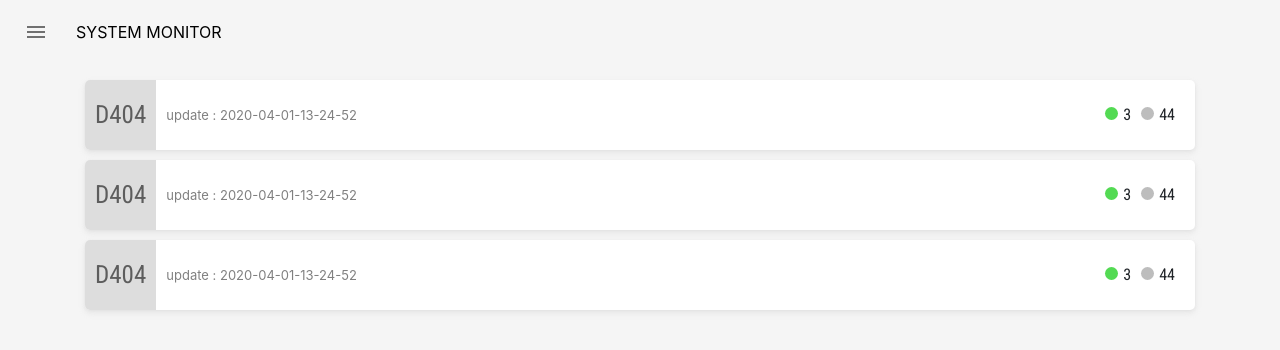
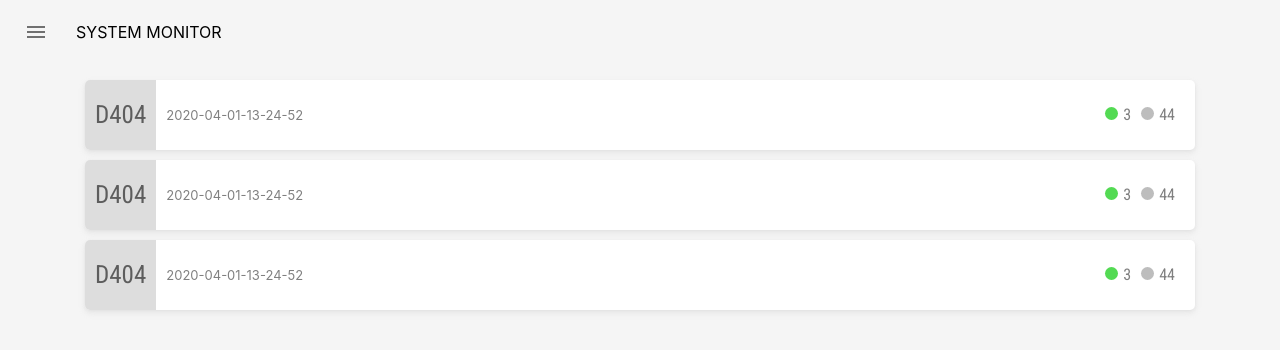
Before and after one commit to winterlood/SystemMonitorWeb, a React (Create React App) app in the folder system-monitor/: page /class in a window 1280 px wide. Shown: the top 350 px of the page. Built offline with nearby package versions, Linux system fonts and the light colour scheme; what apollo-link-rest would draw is missing.

Commit message:
style fix & routing

```diff
--- a/system-monitor/src/item/ClassItem/ClassItem.js
+++ b/system-monitor/src/item/ClassItem/ClassItem.js
@@ -1,18 +1,21 @@
 import React from "react";
 import { Container } from "reactstrap";
+import { Link } from "react-router-dom";
 import "./ClassItem.css";
 const ClassItem = () => {
     const classId = "D404";
     const classOnCount = "3";
     const classOffCount = "44";
+    const updateTime = "2020-04-01-13-24-52";
     return (
+        <Link to={"/class/" + classId}>
             <div className="ClassItem">
                 <div className="class-item-wrapper">
                     <div className="class-id-box-outer">
                         <div className="class-id-box-inner">{classId}</div>
                     </div>
                     <div className="class-update-log-outer">
-                    <div className="class-update-log-inner">update : 2020-04-01-13-24-52</div>
+                        <div className="class-update-log-inner">{updateTime}</div>
                     </div>
 
                     <div className="class-power-status-wrapper">
@@ -31,6 +34,7 @@ const ClassItem = () => {
                     </div>
                 </div>
             </div>
+        </Link>
     );
 };
 
```
Lines whose indentation alone changed are shown as unchanged.
